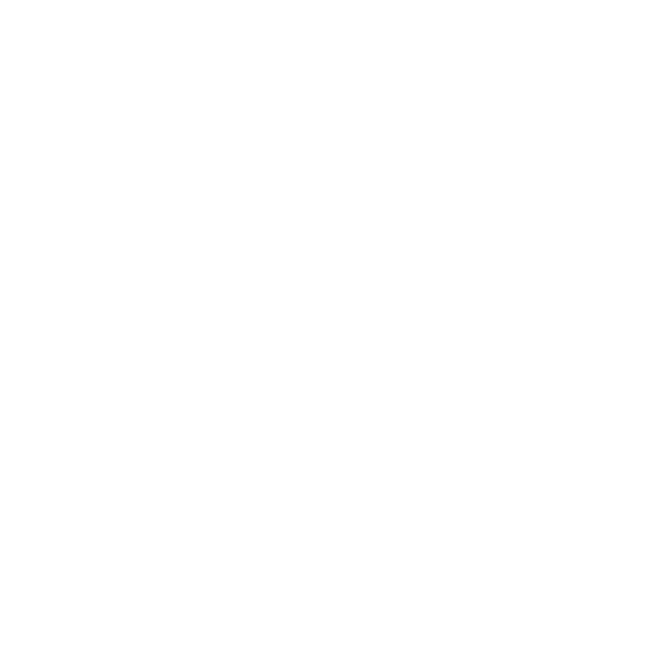
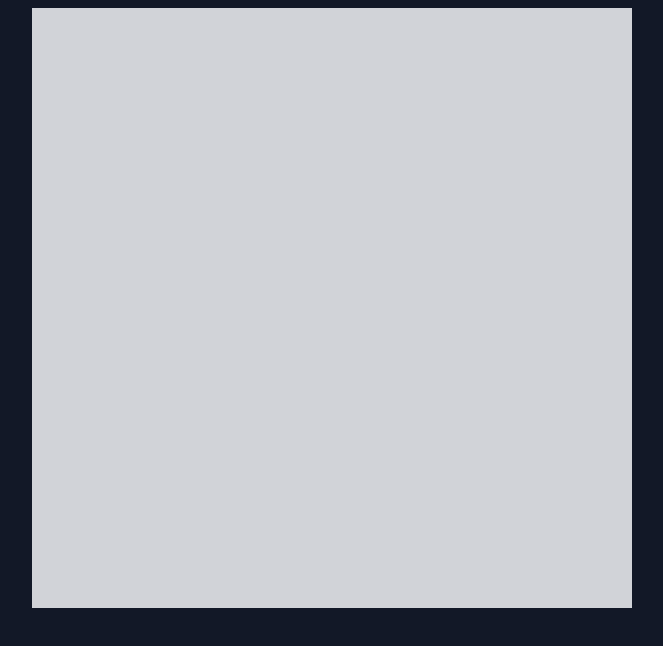
Before and after one commit to yegeto/etch-a-sketch, a plain HTML site: page index.html in a window 1280 px wide. Shown: the whole page, without its empty margins (308-971 px from the left). Drawn offline with Linux system fonts and the light colour scheme.

Commit message:
a function creates desired amount of grid squares

```diff
--- a/index.html
+++ b/index.html
@@ -5,9 +5,11 @@
   <meta name="viewport" content="width=device-width, initial-scale=1.0">
   <title>Etch-a-Sketch</title>
   <link rel="stylesheet" href="style.css">
-  <script src="script.js"></script>
+  <script defer src="script.js"></script>
 </head>
 <body>
-
+  <main>
+    <div id="sketchScreen"></div>
+  </main>
 </body>
 </html>
--- a/script.js
+++ b/script.js
@@ -0,0 +1,20 @@
+const sketchScreen = document.querySelector('#sketchScreen');
+
+
+function createBoxes(amount) {
+  const boxWidth = sketchScreen.offsetWidth / amount;
+  for (let index = 0; index < amount**2 ; index++) {
+    const box = document.createElement('div');
+    box.setAttribute('class', 'box');
+    box.setAttribute('style', `width:${boxWidth}px;height:${boxWidth}px`);
+    sketchScreen.appendChild(box);
+  }
+}
+
+
+
+
+
+
+
+createBoxes(16);
--- a/style.css
+++ b/style.css
@@ -0,0 +1,19 @@
+html {
+  box-sizing: border-box;
+}
+
+body {
+  background-color: #121827;
+}
+
+#sketchScreen {
+  width: 600px;
+  height: 600px;
+  margin: 0 auto;
+  display: flex;
+  flex-wrap: wrap;
+}
+
+#sketchScreen .box {
+  background-color: #d1d3d8;
+}
```
